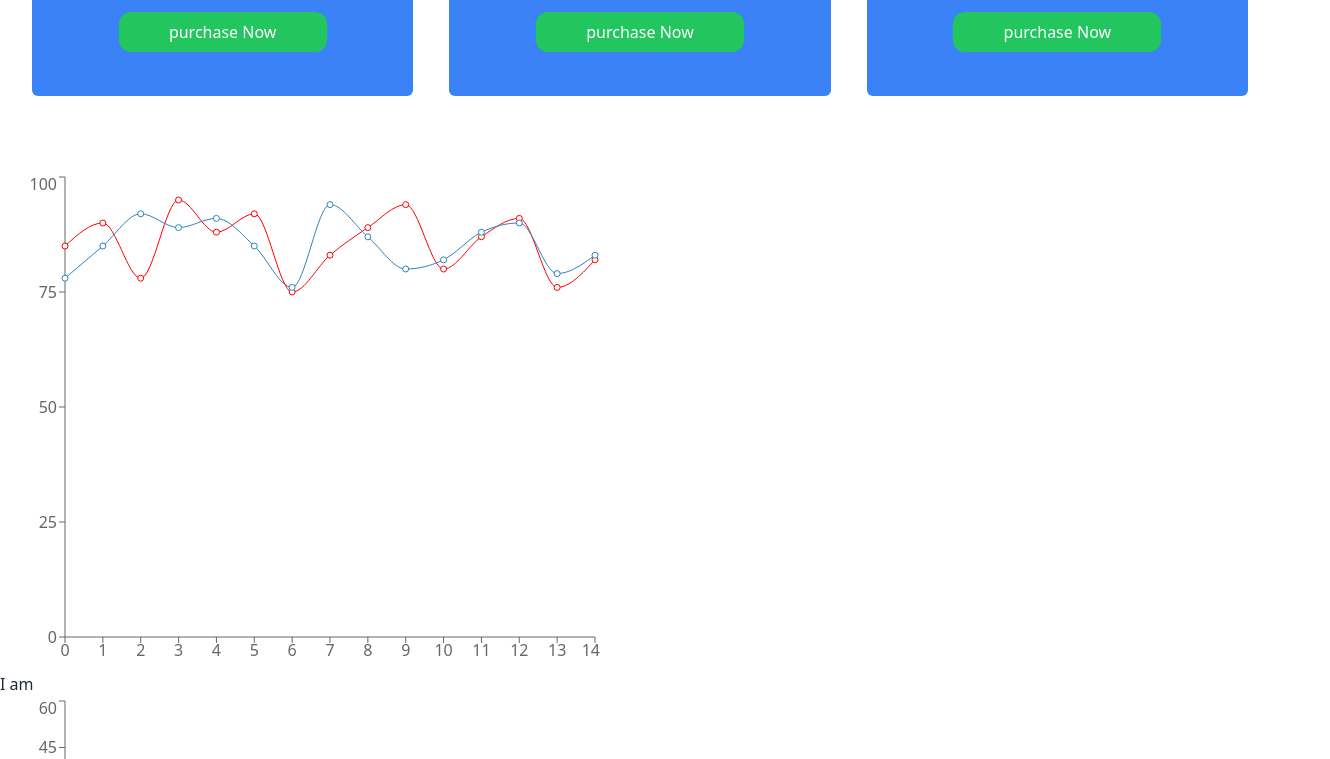
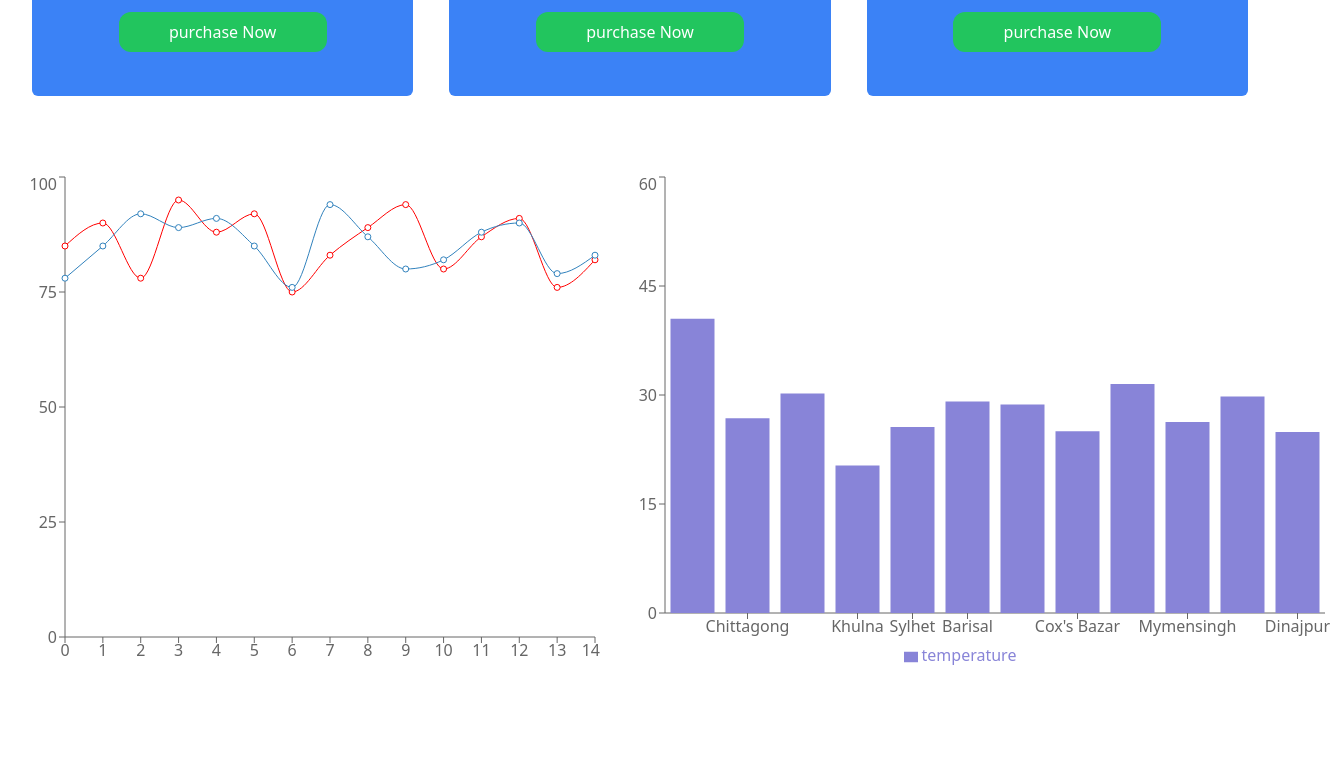
Before and after one commit to rajalishikh/A-Price-Assignment, a React (Vite) app: page / in a window 1280 px wide. Shown: the part 840-1599 px from the top of the page, 1330 px wide, since content can reach past the window. After the commit the page ends 1512 px from the top, so only its background shows below. Built offline with nearby package versions, Linux system fonts and the light colour scheme.

Commit message:
In this section i add heading and flex them

```diff
--- a/src/App.jsx
+++ b/src/App.jsx
@@ -18,8 +18,10 @@ function App() {
 
       <Navbars></Navbars>
       <PriceOptions></PriceOptions>
+      <div className='flex justify-between'>
       <LineChart></LineChart>
       <BarGraph></BarGraph>
+      </div>
 
 
 
--- a/src/Components/BarGraph/BarGraph.jsx
+++ b/src/Components/BarGraph/BarGraph.jsx
@@ -18,9 +18,9 @@ const BarGraph = () => {
 
     return (
         <div>
-            <p>I am </p>
+            <h1 className='text-2xl text-center mb-3 font-semibold text-white underline'>Here is the graph of my BarChart</h1>
 
-            <BarChart width={730} height={250} data={townTemperature}>
+            <BarChart width={730} height={500} data={townTemperature}>
   {/* <CartesianGrid strokeDasharray="3 3" /> */}
   <XAxis dataKey="town" />
                 <YAxis />
```
